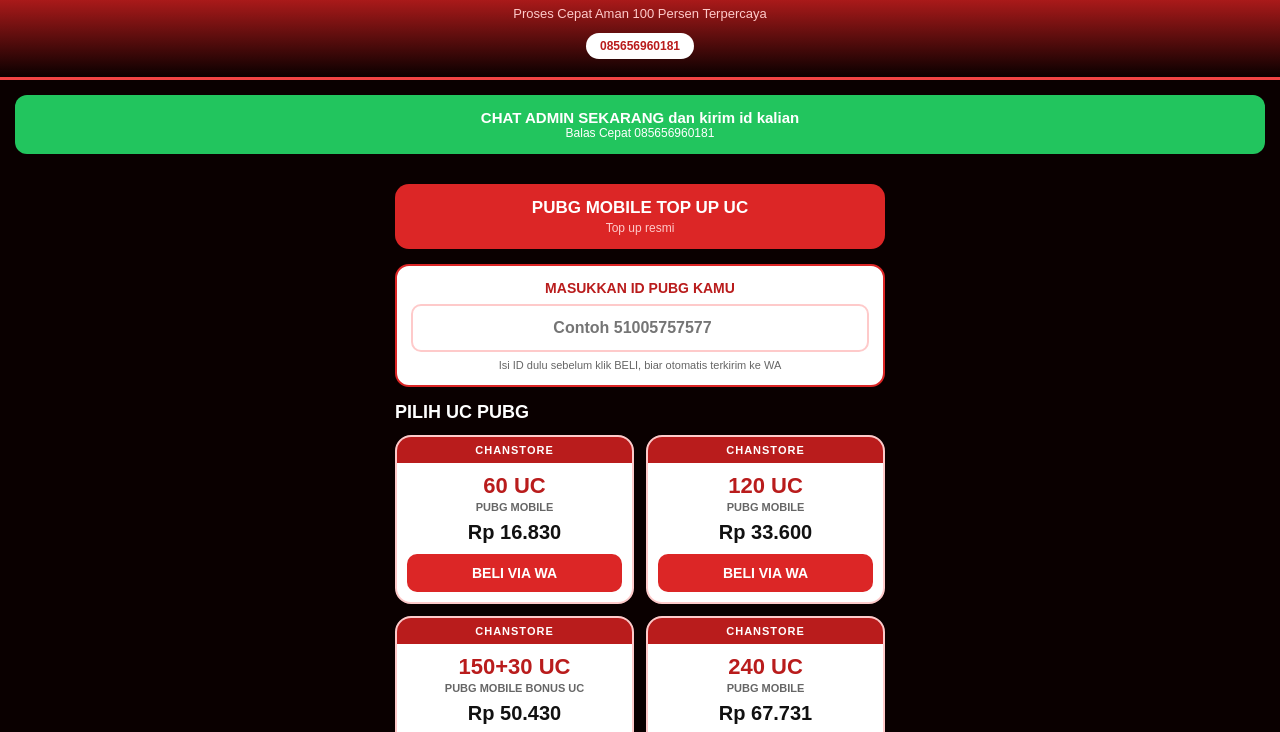
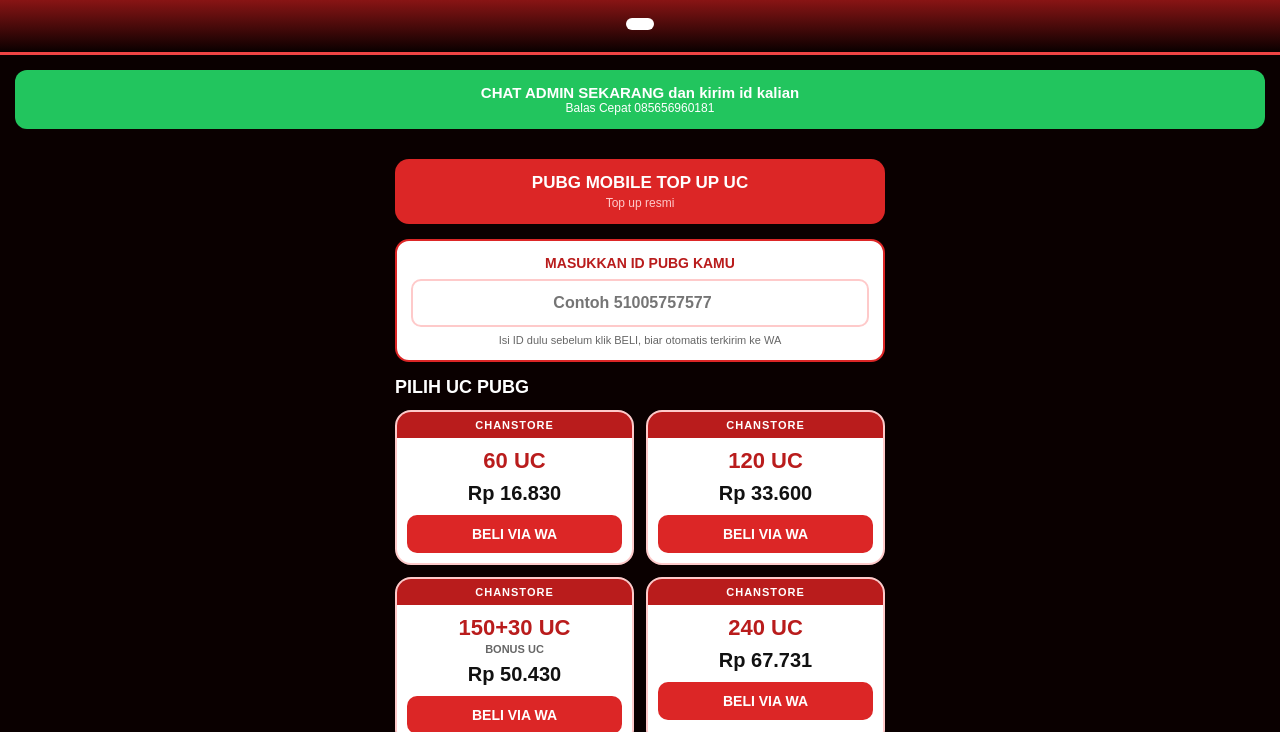
Before and after one commit to chanstoreid/chanstoreid.github.io, a plain HTML site: page index.html in a window 1280 px wide. Shown: the part 92-824 px from the top of the page. Drawn offline with Linux system fonts and the light colour scheme.

Commit message:
Update index.html

```diff
--- a/index.html
+++ b/index.html
@@ -39,8 +39,8 @@ body{background:#0a0000;color:#fff}
 <div class="header">
 <h1>CHAN<span>STORE</span></h1>
 <p>TOP UP PUBG MOBILE RESMI</p>
-<p>Proses Cepat Aman 100 Persen Terpercaya</p>
-<div class="badge">085656960181</div>
+<p></p>
+<div class="badge"></div>
 </div>
 
 <a class="wa-btn" href="https://wa.me/6285656960181?text=Halo%20CHANSTORE%20mau%20top%20up%20PUBG">CHAT ADMIN SEKARANG dan kirim id kalian<span>Balas Cepat 085656960181</span></a>
@@ -74,23 +74,23 @@ PUBG MOBILE GLOBAL
 <script>
 let wa="6285656960181";
 let data=[
-["60 UC","PUBG MOBILE","Rp 16.830"],
-["120 UC","PUBG MOBILE","Rp 33.600"],
-["150+30 UC","PUBG MOBILE BONUS UC","Rp 50.430"],
-["240 UC","PUBG MOBILE","Rp 67.731"],
-["250+10 UC","PUBG MOBILE BONUS UC","Rp 76.430"],
-["325 UC","PUBG MOBILE","Rp 84.860"],
-["400+45 UC","PUBG MOBILE BONUS UC","Rp 118.430"],
-["505 UC","PUBG MOBILE","Rp 135.210"],
-["600+60 UC","PUBG MOBILE BONUS UC","Rp 169.750"],
-["700+50 UC","PUBG MOBILE BONUS UC","Rp 196.850"],
-["700+80 UC","PUBG MOBILE BONUS UC","Rp 203.860"],
-["800+40 UC","PUBG MOBILE BONUS UC","Rp 220.431"],
-["900+85 UC","PUBG MOBILE BONUS UC","Rp 254.490"],
-["1000+105 UC","PUBG MOBILE BONUS UC","Rp 287.980"],
-["1000+320 UC","PUBG MOBILE BONUS UC","Rp 339.680"],
-["1000+800 UC","PUBG MOBILE BONUS UC","Rp 424.967"],
-["1000+920 UC","PUBG MOBILE BONUS UC","Rp 457.999"]
+["60 UC","","Rp 16.830"],
+["120 UC","","Rp 33.600"],
+["150+30 UC","BONUS UC","Rp 50.430"],
+["240 UC","","Rp 67.731"],
+["250+10 UC","BONUS UC","Rp 76.430"],
+["325 UC","","Rp 84.860"],
+["400+45 UC"," BONUS UC","Rp 118.430"],
+["505 UC","","Rp 135.210"],
+["600+60 UC","BONUS UC","Rp 169.750"],
+["700+50 UC","BONUS UC","Rp 196.850"],
+["700+80 UC","BONUS UC","Rp 203.860"],
+["800+40 UC","BONUS UC","Rp 220.431"],
+["900+85 UC","BONUS UC","Rp 254.490"],
+["1000+105 UC","BONUS UC","Rp 287.980"],
+["1000+320 UC","BONUS UC","Rp 339.680"],
+["1000+800 UC","BONUS UC","Rp 424.967"],
+["1000+920 UC","BONUS UC","Rp 457.999"]
 ];
 let list=document.getElementById('list');
 data.forEach(function(d){
```
